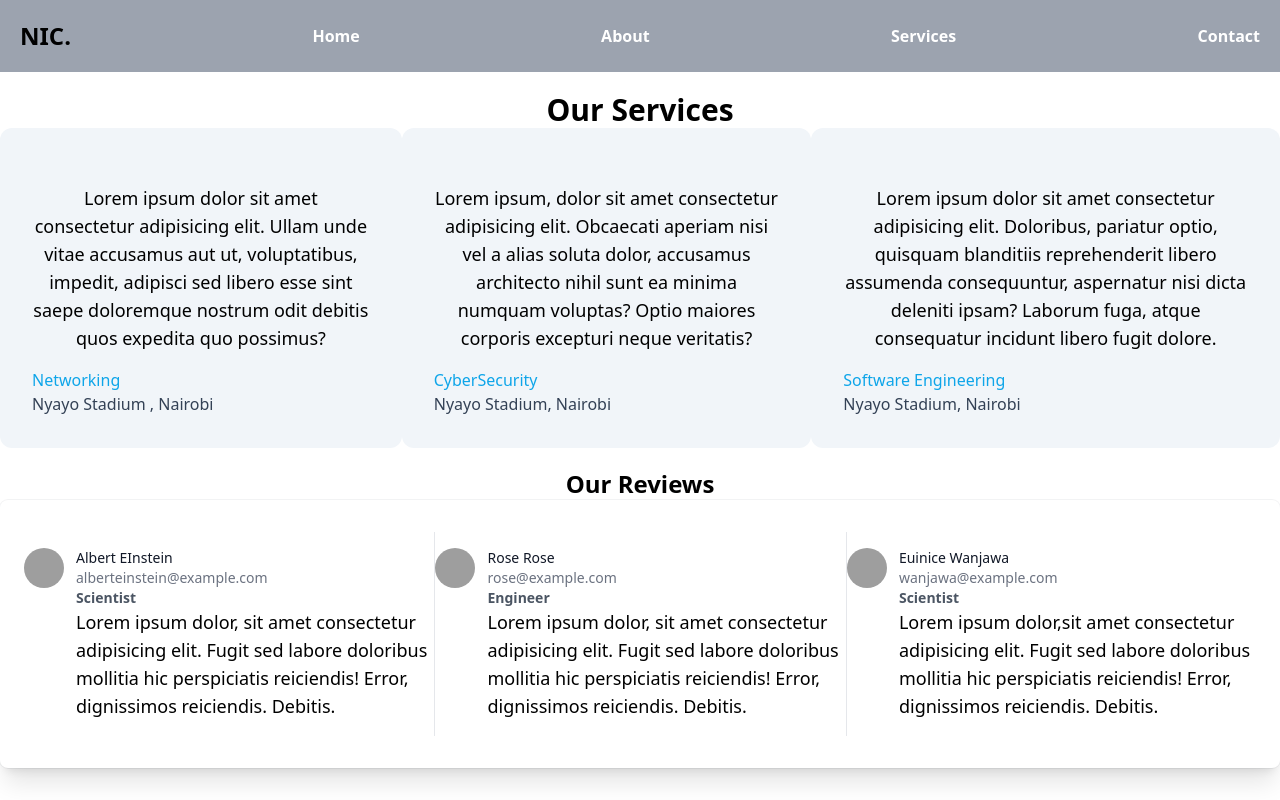
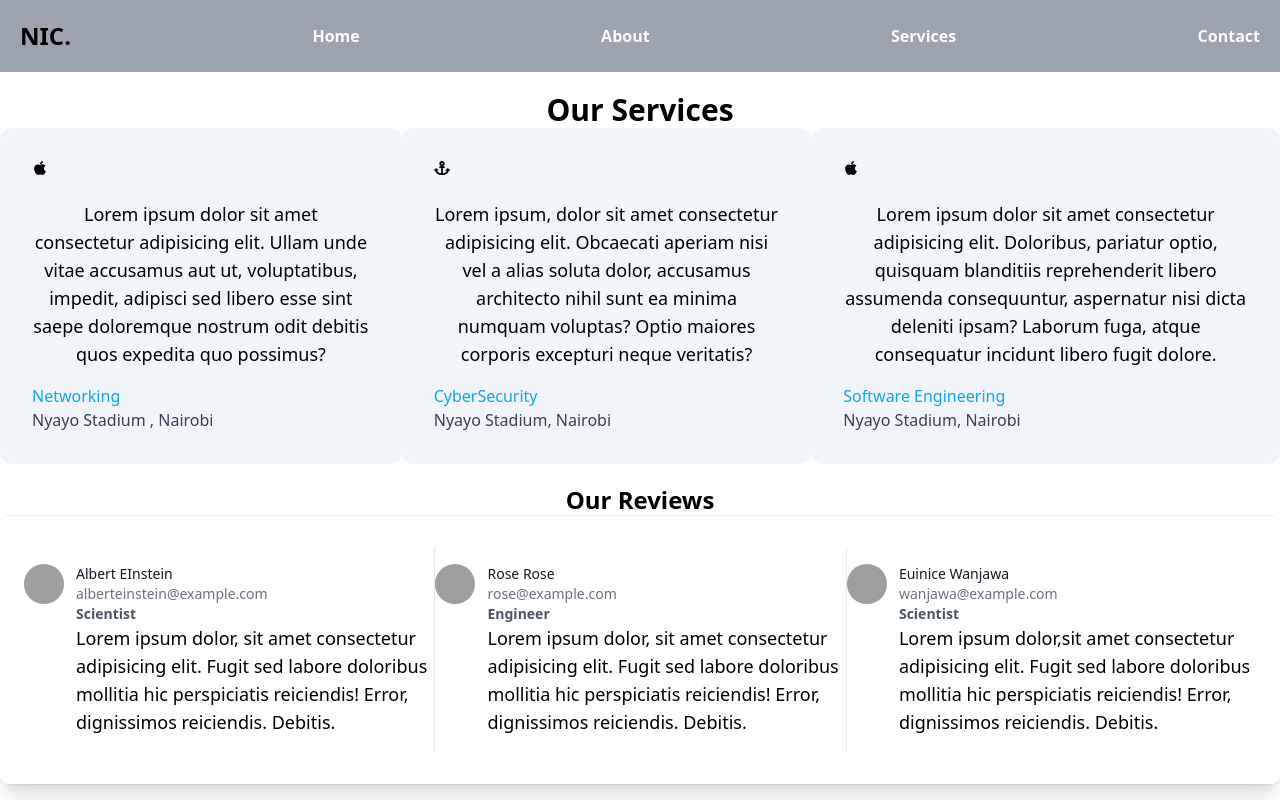
Before and after one commit to Rose1845/nic_app, a React (Vite) app: page /#/services in a window 1280 px wide. Shown: the top 800 px of the page. Built offline with nearby package versions, Linux system fonts and the light colour scheme; grey boxes are pictures that could not be loaded.

Commit message:
added react-icons

```diff
--- a/package.json
+++ b/package.json
@@ -11,9 +11,11 @@
   "dependencies": {
     "@fortawesome/free-regular-svg-icons": "^6.2.0",
     "@fortawesome/free-solid-svg-icons": "^6.2.0",
+    "@fortawesome/react-fontawesome": "^0.2.0",
     "@reduxjs/toolkit": "^1.8.6",
     "react": "^18.2.0",
     "react-dom": "^18.2.0",
+    "react-icons": "^4.6.0",
     "react-redux": "^8.0.4",
     "react-router-dom": "^6.4.2"
   },
--- a/src/pages/Services.jsx
+++ b/src/pages/Services.jsx
@@ -1,16 +1,16 @@
 import React from 'react'
+import {FaApple,FaAnchor} from 'react-icons/fa'
 import people from '../data'
 
 export default function Services() {
     return (
       <div flex flex-col>
-
         <h1 className='text-3xl pt-5 font-bold text-center'>Our Services</h1>
         <div className='flex'>
         <div>
 
         <figure class="bg-slate-100 rounded-xl p-8 dark:bg-slate-800">
-        {/* <FontAwesomeIcon icon="fa-sharp fa-solid fa-network-wired" /> */}
+        <FaApple/>
           <div class="pt-6 t space-y-4">
           <blockquote>
            <p class="text-center text-lg font-medium">
@@ -30,7 +30,7 @@ export default function Services() {
         </div>
         <div>
         <figure class="bg-slate-100 rounded-xl p-8 dark:bg-slate-800">
-        {/* <FontAwesomeIcon icon="fa-solid fa-code-merge" /> */}
+        <FaAnchor/>
           <div class="pt-6 t space-y-4">
           <blockquote>
            <p class="text-center text-lg font-medium">
@@ -50,7 +50,7 @@ export default function Services() {
         </div>
         <div>
         <figure class="bg-slate-100 rounded-xl p-8 dark:bg-slate-800">
-        {/* <FontAwesomeIcon icon="fa-sharp fa-solid fa-microchip" /> */}
+        <FaApple/>
           <div class="pt-6 t space-y-4">
           <blockquote>
            <p class="text-center text-lg font-medium">
@@ -93,6 +93,6 @@ export default function Services() {
         </div>
 
       </div>
-      </div>
+    </div>
     )
   }
```
Also changed, not shown: 1 other file (tests, documents, lock files or other folders).
